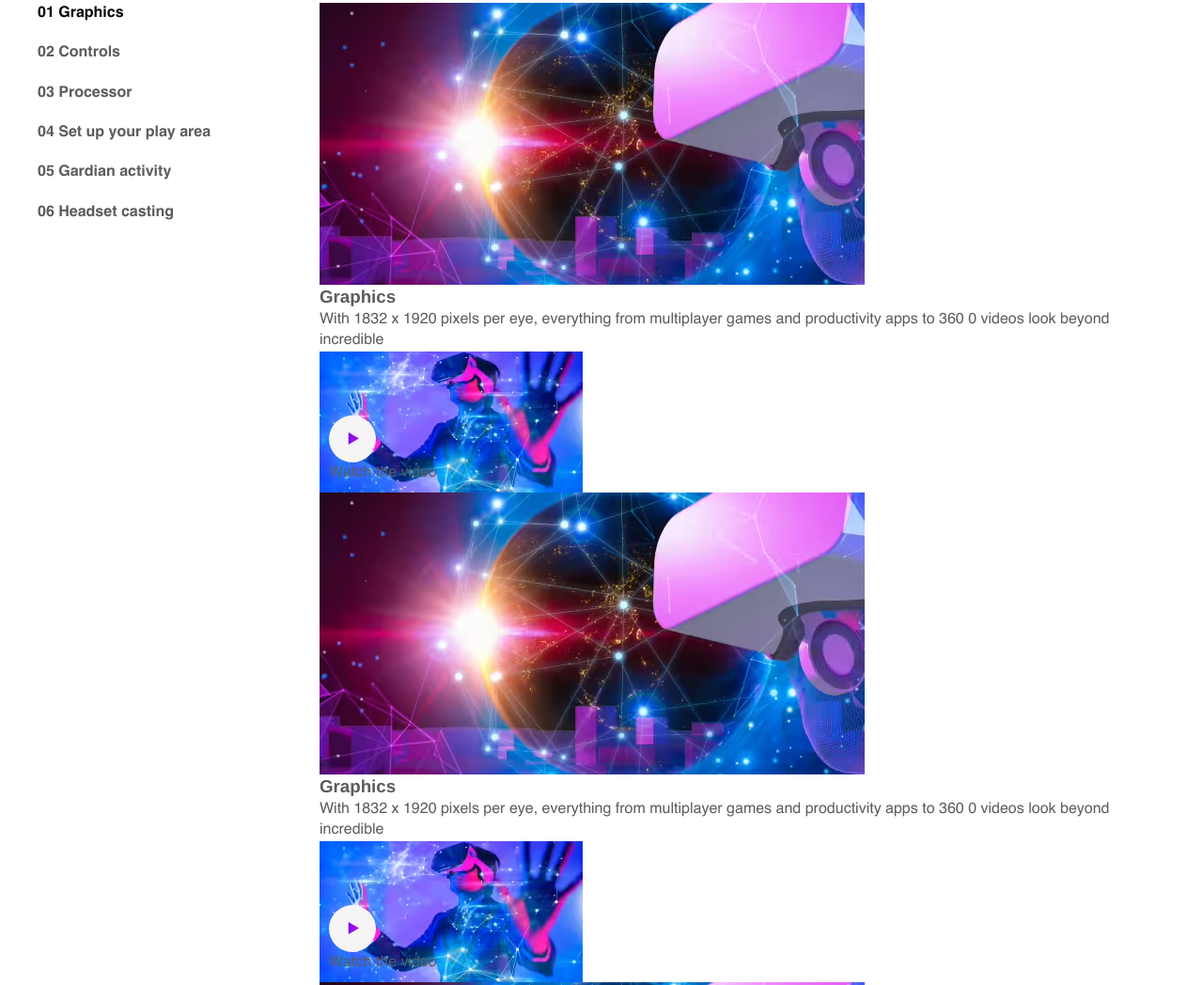
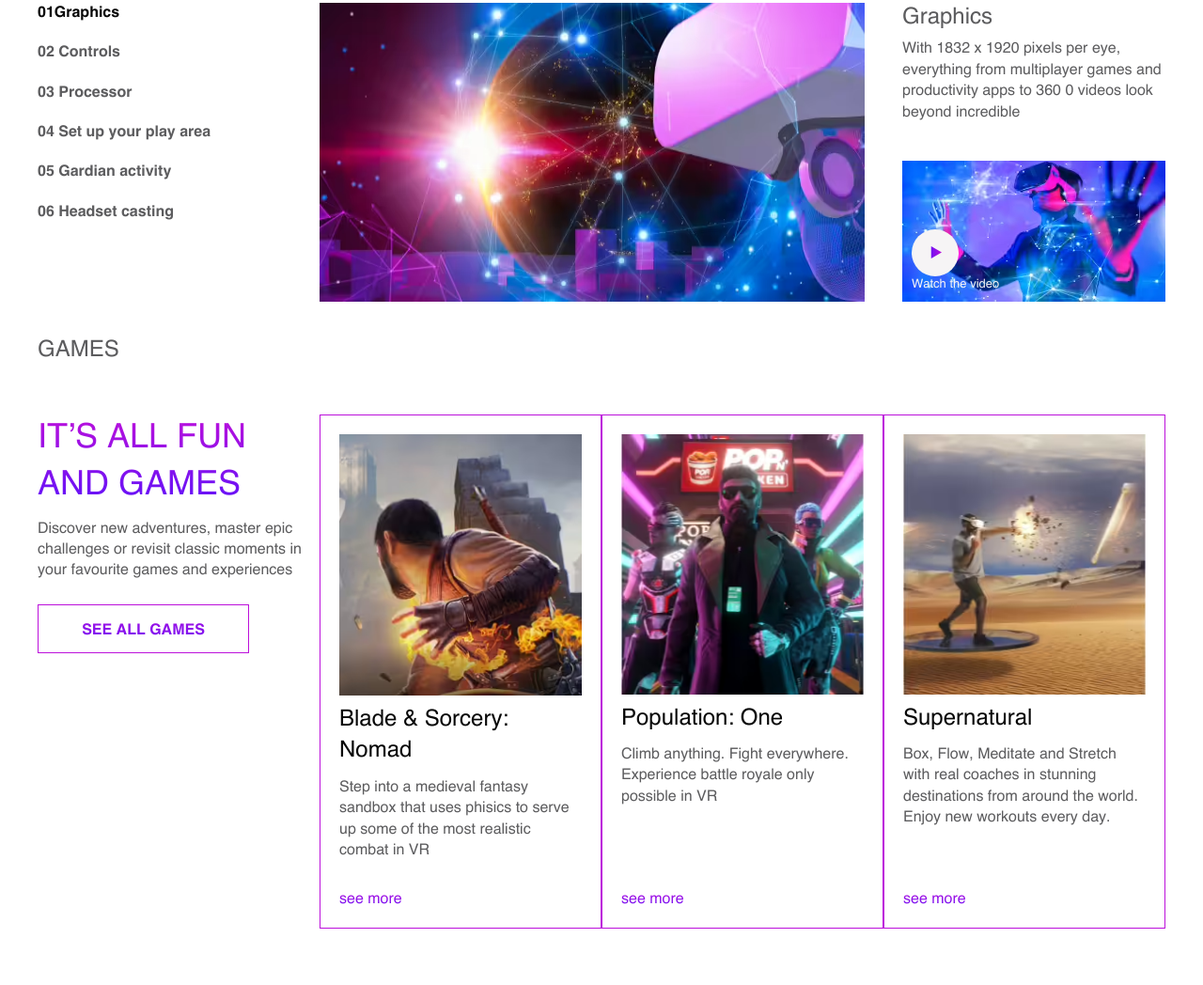
Before and after one commit to ITfrontTop/Oculus, a website: page app/index.html in a window 1280 px wide. Shown: the part 1000-2048 px from the top of the page at 94% size. Drawn offline with nearby package versions, Linux system fonts and the light colour scheme; files that its build step writes are made by us from their sources; files whose address does not match are found by name.

Commit message:
added game section

```diff
--- a/app/index.html
+++ b/app/index.html
@@ -62,7 +62,8 @@
                 </div>
                 <div class="tabs">
                     <div class="tabs__btn">
-                        <button class="tabs__btn-item tabs__btn-item--active" data-button="content-1">01 Graphics</button>
+                        <button class="tabs__btn-item tabs__btn-item--active"
+                            data-button="content-1">01Graphics</button>
                         <button class="tabs__btn-item" data-button="content-2">02 Controls</button>
                         <button class="tabs__btn-item" data-button="content-3">03 Processor</button>
                         <button class="tabs__btn-item" data-button="content-4">04 Set up your play area</button>
@@ -70,24 +71,24 @@
                         <button class="tabs__btn-item" data-button="content-6">06 Headset casting</button>
                     </div>
                     <div class="tabs__content">
-                        <div class="tabs__content-item" id="content-1">
-                            <img clas="tabs__content-img" src="images/content.avif" alt="">
+                        <div class="tabs__content-item tabs__content-item--active" id="content-1">
+                            <img class="tabs__content-img" src="images/content.avif" alt="">
                             <div class="tabs__content-box">
                                 <h3>Graphics</h3>
                                 <p>
                                     With 1832 x 1920 pixels per eye, everything from multiplayer games and productivity
                                     apps to 360 0 videos look beyond incredible
                                 </p>
-                                <div class="video">
-                                    <button class="video-btn">
-                                        <img src="images/play.svg" alt="">
-                                    </button>
-                                    <span>Watch the video</span>
-                                </div>
+                            </div>
+                            <div class="video">
+                                <button class="video-btn">
+                                    <img src="images/play.svg" alt="">
+                                </button>
+                                <span>Watch the video</span>
                             </div>
                         </div>
                         <div class="tabs__content-item" id="content-2">
-                            <img clas="tabs__content-img" src="images/content.avif" alt="">
+                            <img class="tabs__content-img" src="images/content.avif" alt="">
                             <div class="tabs__content-box">
                                 <h3>Graphics</h3>
                                 <p>
@@ -103,7 +104,7 @@
                             </div>
                         </div>
                         <div class="tabs__content-item" id="content-3">
-                            <img clas="tabs__content-img" src="images/content.avif" alt="">
+                            <img class="tabs__content-img" src="images/content.avif" alt="">
                             <div class="tabs__content-box">
                                 <h3>Graphics</h3>
                                 <p>
@@ -119,7 +120,7 @@
                             </div>
                         </div>
                         <div class="tabs__content-item" id="content-4">
-                            <img clas="tabs__content-img" src="images/content.avif" alt="">
+                            <img class="tabs__content-img" src="images/content.avif" alt="">
                             <div class="tabs__content-box">
                                 <h3>Graphics</h3>
                                 <p>
@@ -135,7 +136,7 @@
                             </div>
                         </div>
                         <div class="tabs__content-item" id="content-5">
-                            <img clas="tabs__content-img" src="images/content.avif" alt="">
+                            <img class="tabs__content-img" src="images/content.avif" alt="">
                             <div class="tabs__content-box">
                                 <h3>Graphics</h3>
                                 <p>
@@ -151,7 +152,7 @@
                             </div>
                         </div>
                         <div class="tabs__content-item" id="content-6">
-                            <img clas="tabs__content-img" src="images/content.avif" alt="">
+                            <img class="tabs__content-img" src="images/content.avif" alt="">
                             <div class="tabs__content-box">
                                 <h3>Graphics</h3>
                                 <p>
@@ -171,6 +172,52 @@
             </div>
         </section>
 
+        <section class="game">
+            <div class="container">
+                <h2 class="section-title game__title">GAMES</h2>
+                <div class="game__inner">
+                    <div class="game__descr">
+                        <p class="game__descr-title">
+                            It’s all fun and games
+                        </p>
+                        <p class="game__descr-text">
+                            Discover new adventures, master epic challenges or revisit classic moments in your favourite
+                            games and experiences
+                        </p>
+                        <a class="game__link" href="#">SEE ALL GAMES</a>
+                    </div>
+
+                    <div class="game__item">
+                        <img class="game__item-img" src="images/game-1.avif" alt="">
+                        <h3 class="game__item-title">Blade & Sorcery: Nomad</h3>
+                        <p class="game__item-text">
+                            Step into a medieval fantasy sandbox that uses phisics to serve up some of the most
+                            realistic combat in VR
+                        </p>
+                        <a class="game__item-link" href="#">see more</a>
+                    </div>
+                    <div class="game__item">
+                        <img class="game__item-img" src="images/game-2.avif" alt="">
+                        <h3 class="game__item-title">Population: One</h3>
+                        <p class="game__item-text">
+                            Climb anything. Fight everywhere. Experience battle royale only possible in VR
+                        </p>
+                        <a class="game__item-link" href="#">see more</a>
+                    </div>
+                    <div class="game__item">
+                        <img class="game__item-img" src="images/game-3.avif" alt="">
+                        <h3 class="game__item-title">Supernatural</h3>
+                        <p class="game__item-text">
+                            Box, Flow, Meditate and Stretch with real coaches in stunning destinations from around the
+                            world. Enjoy new workouts every day.
+                        </p>
+                        <a class="game__item-link" href="#">see more</a>
+                    </div>
+
+                </div>
+            </div>
+        </section>
+
     </main>
 
     <script src="js/main.min.js"></script>
--- a/app/js/main.js
+++ b/app/js/main.js
@@ -0,0 +1,25 @@
+'use strict'
+
+const tabItem = document.querySelectorAll('.tabs__btn-item');
+const tabContent = document.querySelectorAll('.tabs__content-item');
+
+tabItem.forEach(function(element) {
+    element.addEventListener('click', open);
+});
+
+function open (evt) {
+    const tabTarget = evt.currentTarget;
+    const button = tabTarget.dataset.button;
+
+    tabItem.forEach(function(item) {
+        item.classList.remove('tabs__btn-item--active');
+    });
+
+    tabContent.forEach(function(item) {
+        item.classList.remove('tabs__content-item--active');
+    });
+
+    tabTarget.classList.add('tabs__btn-item--active');
+    document.querySelector(`#${button}`).classList.add('tabs__content-item--active');
+
+}
--- a/app/scss/style.scss
+++ b/app/scss/style.scss
@@ -133,7 +133,7 @@
 .tabs__btn {
     display: flex;
     flex-direction: column;
-    align-items: start;
+    align-items: flex-start;
 }
 
 .tabs__btn-item {
@@ -145,12 +145,39 @@
     color: #070707;
 }
 
+.tabs__content {
+    position: relative;
+    min-width: 300px;
+}
+
 .tabs__content-item {
     display: grid;
+    grid-template-columns: auto 280px;
+    grid-template-rows: auto 150px;
+    gap: 40px;
+    opacity: 0;
+    position: absolute;
+    transition: opacity .3s ease;
+}
 
+.tabs__content-item--active {
+    opacity: 1;
+}
+
+
+.tabs__content-img {
+    grid-row: 1/-1;
+    align-self: stretch;
+}
+
+.tabs__content-box h3 {
+    @extend %helvetica-400;
+    font-size: 24px;
+    margin-bottom: 5px;
 }
 
 .video {
+    grid-column: 2/3;
     width: 280px;
     height: 150px;
     background-image: url(../images/content-bg.avif);
@@ -159,15 +186,91 @@
     background-size: cover;
     display: flex;
     flex-direction: column;
-    justify-content: end;
+    justify-content: flex-end;
     align-items: flex-start;
     padding: 9px 10px;
 }
 
 .video__btn {
+    margin-left: 22px;
+}
+
+.video span {
+    font-size: 13px;
+    color: #F6F4F5;
+}
+
+
+/*game section*/
+.game {
+    margin-bottom: 100px;
+}
+
+.game__title {
+    margin-bottom: 50px;
+}
+
+.game__inner {
+    display: grid;
+    grid-template-columns: repeat(4, 1fr);
+}
+
+.game__descr {
+    padding-right: 10px;
+}
+
+.game__descr-title {
+    text-transform: uppercase;
+    background: linear-gradient(180deg, #BC10DB 0%, rgba(80, 0, 250, .93) 100%);
+    -webkit-background-clip: text;
+    -webkit-text-fill-color: transparent;
+    font-size: 36px;
+    margin-bottom: 10px;
+}
+
+.game__descr-text {
+    margin-bottom: 24px;
+}
+
+.game__link {
+    display: inline-block;
+    background: linear-gradient(180deg, #BC10DB 0%, rgba(80, 0, 250, .93) 100%);
+    -webkit-background-clip: text;
+    -webkit-text-fill-color: transparent;
+    @extend %helvetica-700;
+    text-transform: uppercase;
+    padding: 16px 15px 12px;
+    width: 225px;
+    text-align: center;
+    border: 1px solid #BC10DB;
+}
+
+.game__item {
+    border: 1px solid #BC10DB;
+    padding: 20px 20px 18px;
+    display: flex;
+    flex-direction: column;
 
 }
 
-.video span {
+.game__item-img {
+    margin-bottom: 10px;
+}
 
+.game__item-title {
+    font-size: 24px;
+    margin-bottom: 10px;
+    @extend %helvetica-400;
+    color: #070707;
 }
+
+.game__item-text {
+    margin-bottom: 30px;
+}
+
+.game__item-link {
+    background: linear-gradient(180deg, #BC10DB 0%, rgba(80, 0, 250, .93) 100%);
+    -webkit-background-clip: text;
+    -webkit-text-fill-color: transparent;
+    margin-top: auto;
+}
```
Also changed, not shown: app/images/game-1.avif (added), app/images/game-1.jpg (added), app/images/game-1.webp (added), app/images/game-2.avif (added), app/images/game-2.jpg (added), app/images/game-2.webp (added), app/images/game-3.avif (added), app/images/game-3.jpg (added), app/images/game-3.webp (added), app/images/src/game-1.jpg (added), app/images/src/game-2.jpg (added), app/images/src/game-3.jpg (added), app/js/main.min.js.
